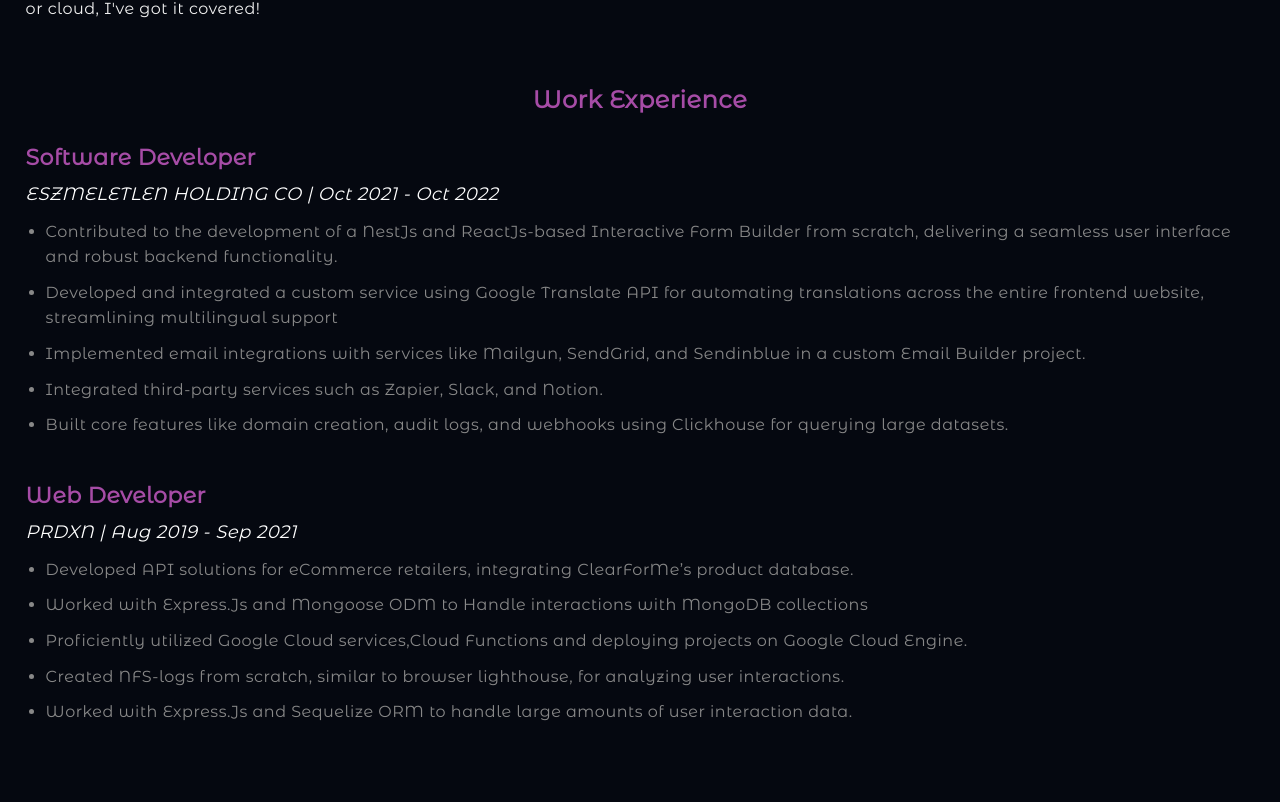
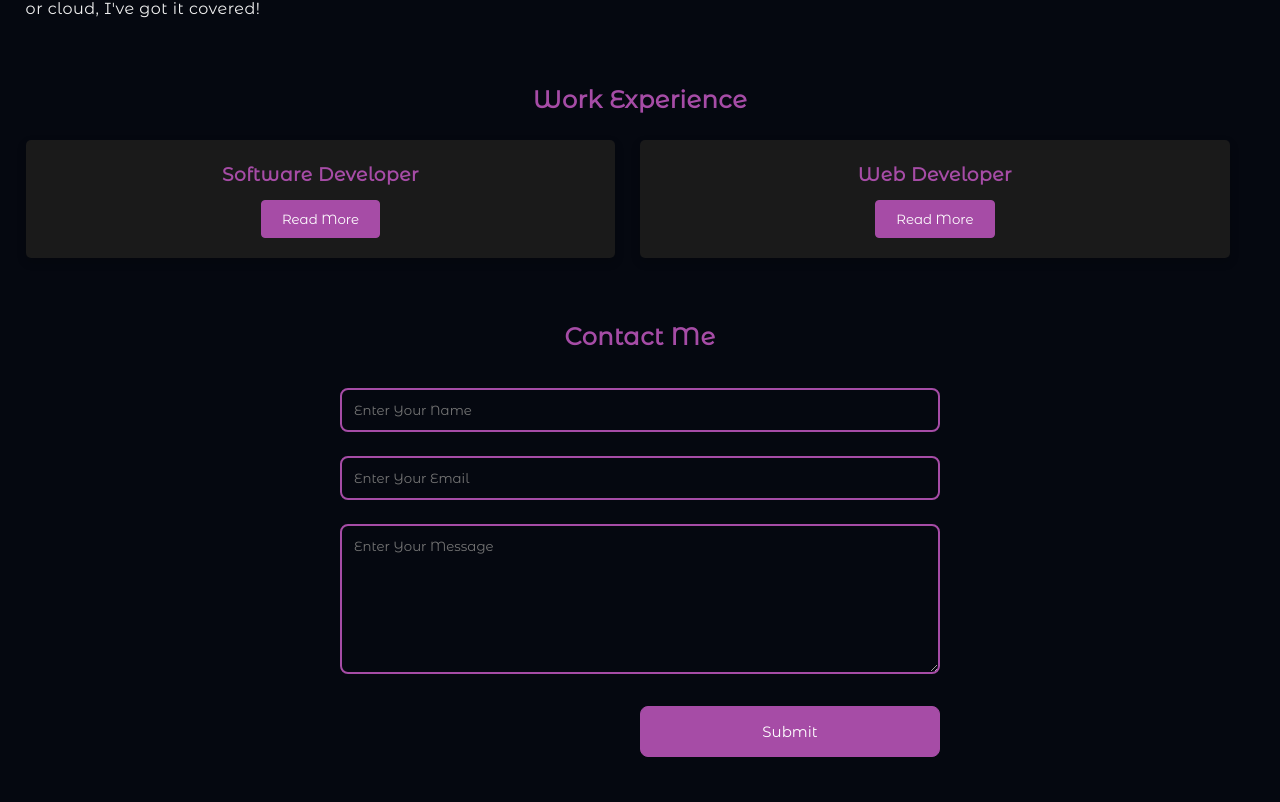
Before and after one commit to dhanushetty24/portfolio, a Next.js app: page / in a window 1280 px wide. Shown: the part 1058-1860 px from the top of the page. Built offline with nearby package versions, Linux system fonts and the light colour scheme.

Commit message:
Enhancement changes added

```diff
--- a/src/components/ContactForm.tsx
+++ b/src/components/ContactForm.tsx
@@ -4,13 +4,13 @@ import styles from '../styles/Contact.module.css';
 const ContactForm: React.FC = () => {
   const [formData, setFormData] = useState({ name: '', email: '', message: '' });
 
+  console.log(formData)
   const handleChange = (e: React.ChangeEvent<HTMLInputElement | HTMLTextAreaElement>) => {
     setFormData({ ...formData, [e.target.name]: e.target.value });
   };
 
   const handleSubmit = (e: React.FormEvent) => {
     e.preventDefault();
-    console.log(formData);
   };
 
   return (
@@ -50,7 +50,7 @@ const ContactForm: React.FC = () => {
           />
         </div>
         <div className= {styles.alignButton}>
-          <button type="submit" className={styles.submitBtn}>Submit</button>
+          <button type="submit" className={`button ${styles.submitBtn}`}>Submit</button>
         </div>
       </form>
     </section>
--- a/src/components/Experience.tsx
+++ b/src/components/Experience.tsx
@@ -1,37 +1,83 @@
 // components/Experience.tsx
-import React from 'react';
+import { useState } from 'react';
 import styles from '../styles/Experience.module.css';
 
+interface ExperienceProps {
+  companyName: string;
+  jobTitle: string;
+  jobDetails: string[];
+  duration: string;
+}
+
+const experiences: ExperienceProps[] = [
+  {
+    companyName: 'ESZMELETLEN HOLDING CO',
+    jobTitle: 'Software Developer',
+    jobDetails: [
+      'Contributed to the development of a NestJs and ReactJs-based Interactive Form Builder from scratch, delivering a seamless user interface and robust backend functionality.',
+      'Developed and integrated a custom service using Google Translate API for automating translations across the entire frontend website, streamlining multilingual support.',
+      'Implemented email integrations with services like Mailgun, SendGrid, and Sendinblue in a custom Email Builder project.',
+      'Integrated third-party services such as Zapier, Slack, and Notion.',
+      'Built core features like domain creation, audit logs, and webhooks using Clickhouse for querying large datasets.',
+    ],
+    duration: 'Oct 2021 - Oct 2022',
+  },
+  {
+    companyName: 'axioned.',
+    jobTitle: 'Web Developer',
+    jobDetails: [
+      'Developed API solutions for eCommerce retailers, integrating ClearForMe’s product database.',
+      'Worked with Express.Js and Mongoose ODM to handle interactions with MongoDB collections.',
+      'Proficiently utilized Google Cloud services, Cloud Functions, and deployed projects on Google Cloud Engine.',
+      'Created NFS-logs from scratch, similar to browser lighthouse, for analyzing user interactions.',
+      'Worked with Express.Js and Sequelize ORM to handle large amounts of user interaction data.',
+    ],
+    duration: 'Aug 2019 - Sep 2021',
+  },
+];
+
 const Experience = () => {
+  const [selectedExperience, setSelectedExperience] = useState<ExperienceProps | null>(null);
+
+  const openModal = (experience: ExperienceProps) => {
+    setSelectedExperience(experience);
+  };
+
+  const closeModal = () => {
+    setSelectedExperience(null);
+  };
+
   return (
     <section id="experience" className={styles.experienceSection}>
       <h2 className={styles.sectionTitle}>Work Experience</h2>
-
-      {/* ESZMELETLEN HOLDING CO */}
-      <div className={styles.experienceBlock}>
-        <h3 className={styles.jobTitle}>Software Developer</h3>
-        <p className={styles.companyName}>ESZMELETLEN HOLDING CO | Oct 2021 - Oct 2022</p>
-        <ul className={styles.jobDetails}>
-          <li>Contributed to the development of a NestJs and ReactJs-based Interactive Form Builder from scratch, delivering a seamless user interface and robust backend functionality.</li>
-          <li>Developed and integrated a custom service using Google Translate API for automating translations across the entire frontend website, streamlining multilingual support</li>
-          <li>Implemented email integrations with services like Mailgun, SendGrid, and Sendinblue in a custom Email Builder project.</li>
-          <li>Integrated third-party services such as Zapier, Slack, and Notion.</li>
-          <li>Built core features like domain creation, audit logs, and webhooks using Clickhouse for querying large datasets.</li>
-        </ul>
+      <div className={styles.cardContainer}>
+        {experiences.map((exp, index) => (
+          <div key={index} className={styles.card}>
+            <h3>{exp.jobTitle}</h3>
+            <button className={`button ${styles.readMoreButton}`} onClick={() => openModal(exp)}>
+              Read More
+            </button>
+          </div>
+        ))}
       </div>
 
-      {/* PRDXN */}
-      <div className={styles.experienceBlock}>
-        <h3 className={styles.jobTitle}>Web Developer</h3>
-        <p className={styles.companyName}>PRDXN | Aug 2019 - Sep 2021</p>
-        <ul className={styles.jobDetails}>
-          <li>Developed API solutions for eCommerce retailers, integrating ClearForMe’s product database.</li>
-          <li>Worked with Express.Js and Mongoose ODM to Handle interactions with MongoDB collections</li>
-          <li>Proficiently utilized Google Cloud services,Cloud Functions and deploying projects on Google Cloud Engine.</li>
-          <li>Created NFS-logs from scratch, similar to browser lighthouse, for analyzing user interactions.</li>
-          <li>Worked with Express.Js and Sequelize ORM to handle large amounts of user interaction data.</li>
-        </ul>
-      </div>
+      {selectedExperience && (
+        <div className={styles.modalOverlay} onClick={closeModal}>
+          <div className={styles.modal} onClick={(e) => e.stopPropagation()}>
+            <button className={styles.closeButton} onClick={closeModal}>
+              &times;
+            </button>
+            <h3>{selectedExperience.companyName}</h3>
+            <p>{selectedExperience.jobTitle}</p>
+            <p>{selectedExperience.duration}</p>
+            <ul className={styles.jobDetails}>
+              {selectedExperience.jobDetails.map((detail, idx) => (
+                <li key={idx}>{detail}</li>
+              ))}
+            </ul>
+          </div>
+        </div>
+      )}
     </section>
   );
 };
--- a/src/styles/AboutMe.module.css
+++ b/src/styles/AboutMe.module.css
@@ -1,6 +1,5 @@
 .aboutSection {
   padding: 30px 2%;
-  background-color: #050810;
   color: #F0F0F0;
 }
 
--- a/src/styles/Contact.module.css
+++ b/src/styles/Contact.module.css
@@ -37,15 +37,7 @@
 
 .submitBtn {
   padding: 15px 30px;
-  font-size: 1rem;
-  background-color: #A64CA6;
-  color: rgb(255, 255, 255);
-  border-radius: 8px;
-  border-style: solid;
-  border-color: #A64CA6;
-  border-width: 1px;
-  cursor: pointer;
-  transition: all .5s ease-in-out;
+  font-size: 15px;
   width: 50%;
 }
 
--- a/src/styles/Experience.module.css
+++ b/src/styles/Experience.module.css
@@ -2,7 +2,7 @@
 
 .experienceSection {
   padding: 30px 2%;
-  color: #fff; /* #F0F0F0 text for readability */
+  color: #F0F0F0; /* #F0F0F0 text for readability */
 }
 
 .sectionTitle {
@@ -10,30 +10,89 @@
   text-align: center;
 }
 
-.experienceBlock {
-  margin-bottom: 40px;
+.cardContainer {
+  display: flex;
+  flex-wrap: wrap;
+  justify-content: space-between;
 }
 
-.jobTitle {
-  font-size: 22px;
-  font-weight: 600;
-  margin-bottom: 5px;
+.card {
+  background-color: #1a1a1a; /* Original color */
+  padding: 20px;
+  border-radius: 5px;
+  box-shadow: 0 4px 10px rgba(0, 0, 0, 0.2); /* Subtle shadow for the card */
+  text-align: center;
+  flex: 1 1 23%;         /* Grow and shrink as needed, taking up roughly 23% of the container width */
+  margin-right: 2%;
+  width: 300px;
 }
 
-.companyName {
-  font-size: 18px;
-  font-style: italic;
-  margin-bottom: 10px;
+/* Advanced Hover Animation: Quick Rotate and Wiggle */
+.card:hover {
+  box-shadow: 0 8px 20px rgba(0, 0, 0, 0.4); /* Enhanced shadow on hover */
+  animation: wiggle .5s ease;
+}
+
+/* Wiggle Animation */
+@keyframes wiggle {
+  0% { transform: rotate(2deg); }
+  50% { transform: rotate(-2deg); }
+  100% { transform: rotate(2deg); }
+}
+
+.readMoreButton {
+  padding: 10px 20px;
+  border-radius: 4px;
+}
+
+
+/* Modal Styles */
+.modalOverlay {
+  position: fixed;
+  top: 0;
+  left: 0;
+  width: 100%;
+  height: 100%;
+  background: rgba(0, 0, 0, 0.5);
+  display: flex;
+  justify-content: center;
+  align-items: center;
+  z-index: 1000;
+}
+
+.modal {
+  background-color: #fff;
+  padding: 20px;
+  border-radius: 8px;
+  width: 80%; /* Adjust modal size to not occupy full page */
+  max-width: 600px; /* Set a maximum width */
+  box-shadow: 0 10px 25px rgba(0, 0, 0, 0.4); /* Enhance the modal shadow for aesthetics */
+  position: relative;
+  overflow: hidden; /* Prevent overflow */
+  max-height: 90vh; /* Ensure modal doesn't overflow vertically */
+}
+
+.modal p { color: #d1b000; }
+.modal h3 { font-family: 'Montserrat Alternates Bold'; }
+
+.closeButton {
+  position: absolute;
+  top: 10px;
+  right: 10px;
+  background: none;
+  border: none;
+  font-size: 24px;
+  color: #1a1a1a;
+  cursor: pointer;
+}
+
+.closeButton:hover {
+  color: #f00;
+  border: none;
 }
 
 .jobDetails {
   list-style-type: disc;
   padding-left: 20px;
+  color: #333;
 }
-
-.jobDetails li {
-  font-size: 16px;
-  line-height: 1.6;
-  margin-bottom: 10px;
-  color: #888;
-}
--- a/src/styles/globals.css
+++ b/src/styles/globals.css
@@ -87,3 +87,22 @@ h1 {
   font-family: 'Montserrat Alternates Bold', sans-serif;
   color: #A64CA6;
 }
+
+button {
+  background-color: #A64CA6;
+  color: rgb(255, 255, 255);
+  border-radius: 8px;
+  border-style: solid;
+  border-color: #A64CA6;
+  border-width: 1px;
+  cursor: pointer;
+  transition: all .5s ease-in-out;
+}
+
+button:hover {
+  background-color: rgb(255, 255, 255);
+  border-style: solid;
+  border-color: #A64CA6;
+  color: #A64CA6;
+  border-width: .5px;
+}
```
